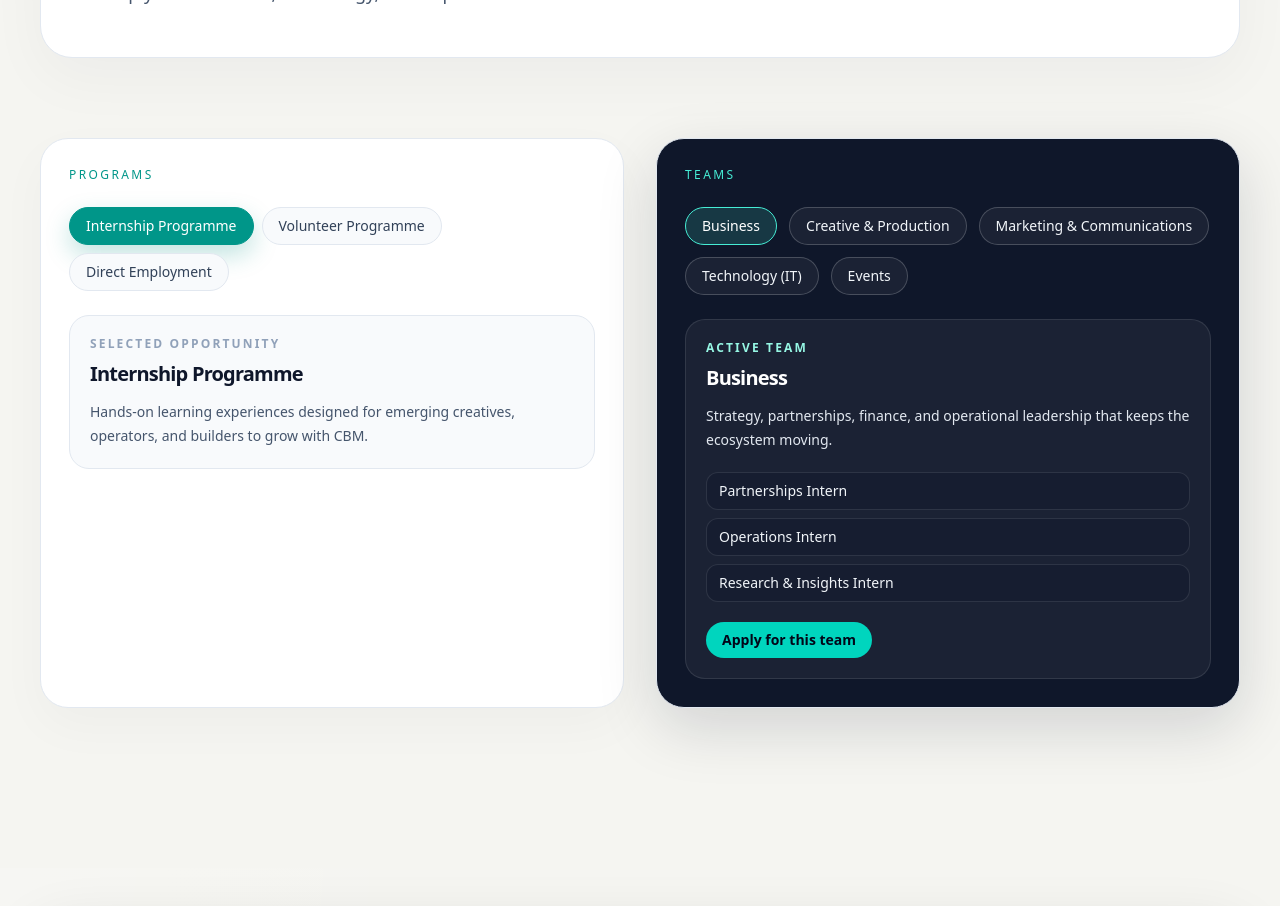
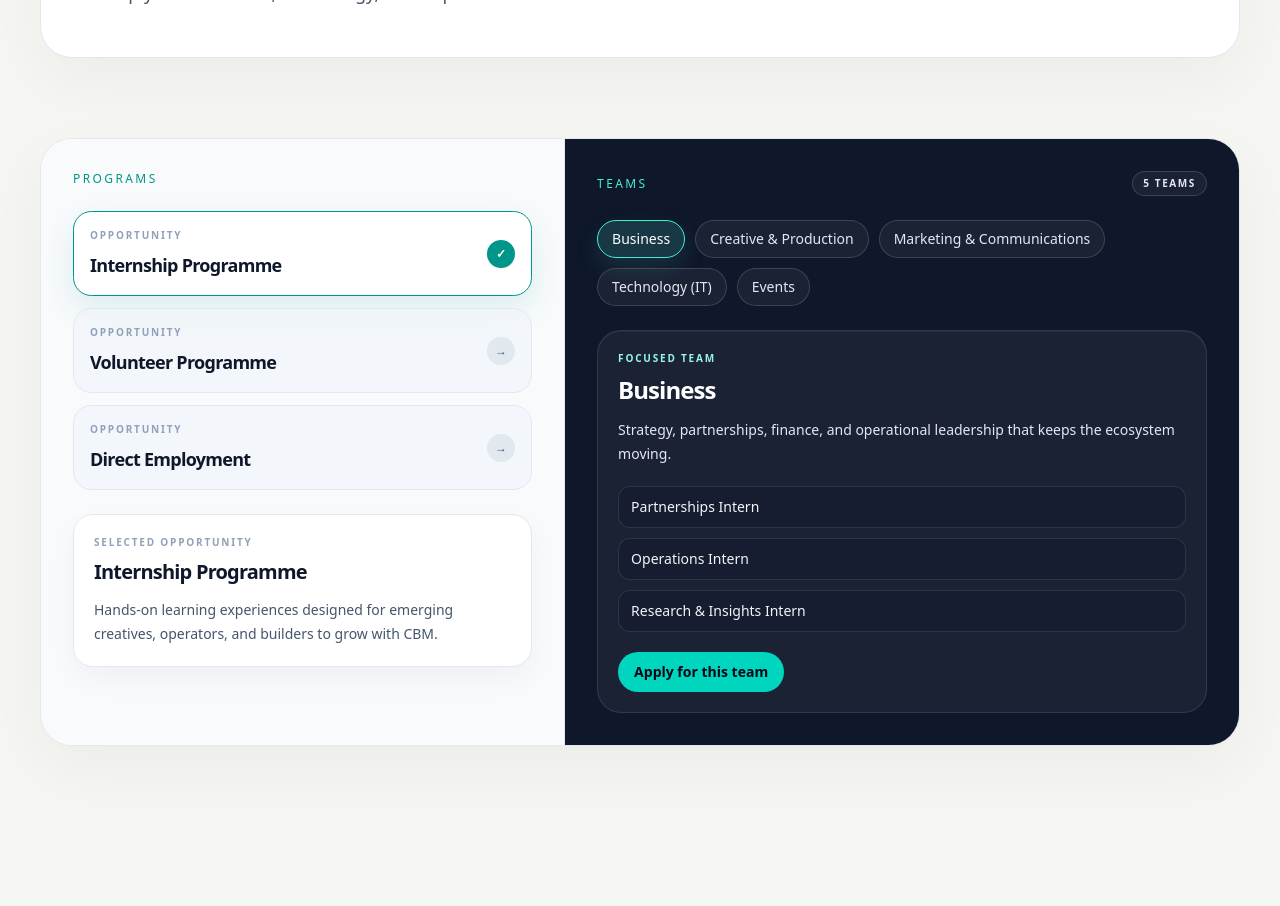
Before and after one commit to CBM-GROUP/cbmgroup-landingpage, a Next.js app: page /careers in a window 1280 px wide. Shown: the part 520-1426 px from the top of the page. Built offline with nearby package versions, Linux system fonts and the light colour scheme.

Commit message:
Refactor Careers page layout and enhance styling for improved user experience

```diff
--- a/src/app/careers/page.tsx
+++ b/src/app/careers/page.tsx
@@ -42,47 +42,67 @@
           </p>
         </section>
 
-        <section className="mt-20 grid gap-8 lg:grid-cols-2">
-          <div className="rounded-[1.75rem] border border-slate-200 bg-white p-7 shadow-[0_18px_50px_rgba(15,23,42,0.03)]">
+        <section className="mt-20 overflow-hidden rounded-[2rem] border border-slate-200 bg-white shadow-[0_20px_60px_rgba(15,23,42,0.04)]">
+          <div className="grid gap-0 lg:grid-cols-[1.05fr_1.35fr]">
+            <div className="border-b border-slate-200 bg-slate-50 p-6 sm:p-8 lg:border-b-0 lg:border-r">
+              <div className="flex items-center justify-between gap-3">
                 <p className="text-xs font-medium uppercase tracking-[0.2em] text-teal-600">Programs</p>
+              </div>
 
-            <div className="mt-6 flex flex-wrap gap-2">
+              <div className="mt-6 space-y-3">
                 {careerPaths.map((path) => (
                   <button
                     key={path.id}
                     type="button"
                     onClick={() => setActiveProgram(path.id)}
-                  className={`rounded-full border px-4 py-2 text-sm font-medium transition duration-200 ${
+                    className={`w-full rounded-[1.15rem] border p-4 text-left transition-all duration-200 ${
                       activeProgram === path.id
-                      ? "border-teal-600 bg-teal-600 text-white shadow-[0_10px_25px_rgba(13,148,136,0.25)]"
-                      : "border-slate-200 bg-slate-50 text-slate-700 hover:border-slate-300 hover:bg-slate-100"
+                        ? "border-teal-600 bg-white shadow-[0_12px_30px_rgba(13,148,136,0.12)]"
+                        : "border-slate-200 bg-slate-100/70 hover:border-slate-300 hover:bg-white"
                     }`}
                   >
-                  {path.title}
+                    <div className="flex items-center justify-between gap-4">
+                      <div>
+                        <div className="text-[10px] font-semibold uppercase tracking-[0.18em] text-slate-400">Opportunity</div>
+                        <h3 className="mt-2 text-lg font-semibold tracking-[-0.04em] text-slate-900">{path.title}</h3>
+                      </div>
+                      <span
+                        className={`inline-flex h-7 w-7 items-center justify-center rounded-full text-xs font-semibold ${
+                          activeProgram === path.id ? "bg-teal-600 text-white" : "bg-slate-200 text-slate-600"
+                        }`}
+                      >
+                        {activeProgram === path.id ? "✓" : "→"}
+                      </span>
+                    </div>
                   </button>
                 ))}
               </div>
 
-            <div className="mt-6 rounded-[1.25rem] border border-slate-200 bg-slate-50 p-5 transition-all duration-300 ease-out animate-[fadeIn_0.25s_ease-out]">
-              <div className="text-xs font-semibold uppercase tracking-[0.18em] text-slate-400">Selected opportunity</div>
+              <div className="mt-6 rounded-[1.25rem] border border-slate-200 bg-white p-5 shadow-[0_12px_30px_rgba(15,23,42,0.04)]">
+                <div className="text-[10px] font-semibold uppercase tracking-[0.18em] text-slate-400">Selected opportunity</div>
                 <h3 className="mt-2 text-xl font-semibold tracking-[-0.04em] text-slate-900">{selectedProgram.title}</h3>
                 <p className="mt-3 text-sm leading-6 text-slate-600">{selectedProgram.description}</p>
               </div>
             </div>
 
-          <div className="rounded-[1.75rem] border border-slate-200 bg-[#0f172a] p-7 text-white shadow-[0_20px_60px_rgba(15,23,42,0.15)]">
+            <div className="bg-[#0f172a] p-6 text-white sm:p-8">
+              <div className="flex items-center justify-between gap-3">
                 <p className="text-xs font-medium uppercase tracking-[0.2em] text-teal-300">Teams</p>
+                <span className="rounded-full border border-white/15 bg-white/5 px-2.5 py-1 text-[10px] font-semibold uppercase tracking-[0.16em] text-slate-200">
+                  {selectedProgram.teams.length} teams
+                </span>
+              </div>
 
-            <div className="mt-6 flex flex-wrap gap-3">
+              <div className="mt-6 flex flex-wrap gap-2.5">
                 {selectedProgram.teams.map((team) => (
                   <button
                     key={team.name}
                     type="button"
                     onClick={() => setActiveDepartment(team.name)}
-                  className={`rounded-full border px-4 py-2 text-sm font-medium transition duration-200 ${
+                    className={`rounded-full border px-3.5 py-2 text-sm font-medium transition-all duration-200 ${
                       activeDepartment === team.name
-                      ? "border-teal-300 bg-teal-300/15 text-white"
-                      : "border-white/20 bg-white/5 text-slate-100 hover:border-white/35 hover:bg-white/10"
+                        ? "border-teal-300 bg-teal-300/15 text-white shadow-[0_10px_25px_rgba(94,234,212,0.12)]"
+                        : "border-white/15 bg-white/5 text-slate-200 hover:border-white/25 hover:bg-white/10"
                     }`}
                   >
                     {team.name}
@@ -90,14 +110,17 @@
                 ))}
               </div>
 
-            <div className="mt-6 rounded-[1.25rem] border border-white/10 bg-white/5 p-5 transition-all duration-300 ease-out animate-[fadeIn_0.25s_ease-out]">
-              <div className="text-xs font-semibold uppercase tracking-[0.18em] text-teal-200">Active team</div>
-              <h3 className="mt-2 text-xl font-semibold tracking-[-0.04em] text-white">{selectedTeam.name}</h3>
+              <div className="mt-6 rounded-[1.5rem] border border-white/10 bg-white/5 p-5 shadow-[inset_0_1px_0_rgba(255,255,255,0.04)] transition-all duration-300 ease-out animate-[fadeIn_0.25s_ease-out]">
+                <div className="text-[10px] font-semibold uppercase tracking-[0.18em] text-teal-200">Focused team</div>
+                <h3 className="mt-2 text-2xl font-semibold tracking-[-0.04em] text-white">{selectedTeam.name}</h3>
                 <p className="mt-3 text-sm leading-6 text-slate-200">{selectedTeam.description}</p>
 
-              <div className="mt-5 space-y-2">
+                <div className="mt-5 space-y-2.5">
                   {selectedTeam.jobs.map((job) => (
-                  <div key={job} className="rounded-xl border border-white/10 bg-slate-900/40 px-3 py-2 text-sm text-slate-100 transition duration-200 hover:border-teal-300/40 hover:bg-slate-900/60">
+                    <div
+                      key={job}
+                      className="rounded-xl border border-white/10 bg-slate-900/40 px-3 py-2.5 text-sm text-slate-100 transition duration-200 hover:border-teal-300/40 hover:bg-slate-900/60"
+                    >
                       {job}
                     </div>
                   ))}
@@ -105,10 +128,11 @@
 
                 <a
                   href={applicationMailto}
-                className="mt-5 inline-flex items-center rounded-full bg-teal-400 px-4 py-2 text-sm font-semibold text-slate-950 transition hover:bg-teal-300"
+                  className="mt-5 inline-flex items-center rounded-full bg-teal-400 px-4 py-2.5 text-sm font-semibold text-slate-950 transition hover:bg-teal-300"
                 >
                   Apply for this team
                 </a>
+              </div>
             </div>
           </div>
         </section>
```
Lines whose indentation alone changed are shown as unchanged.
